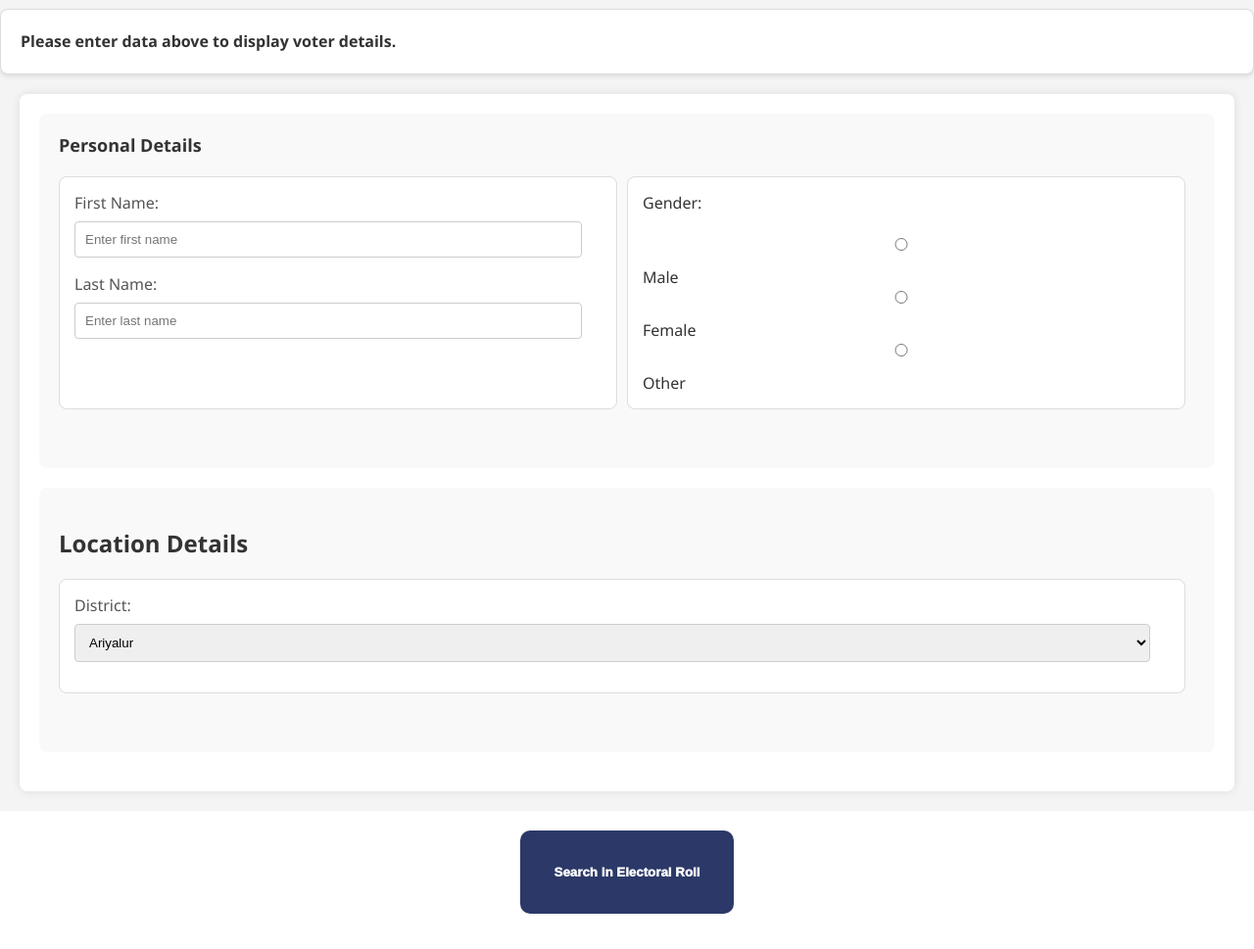
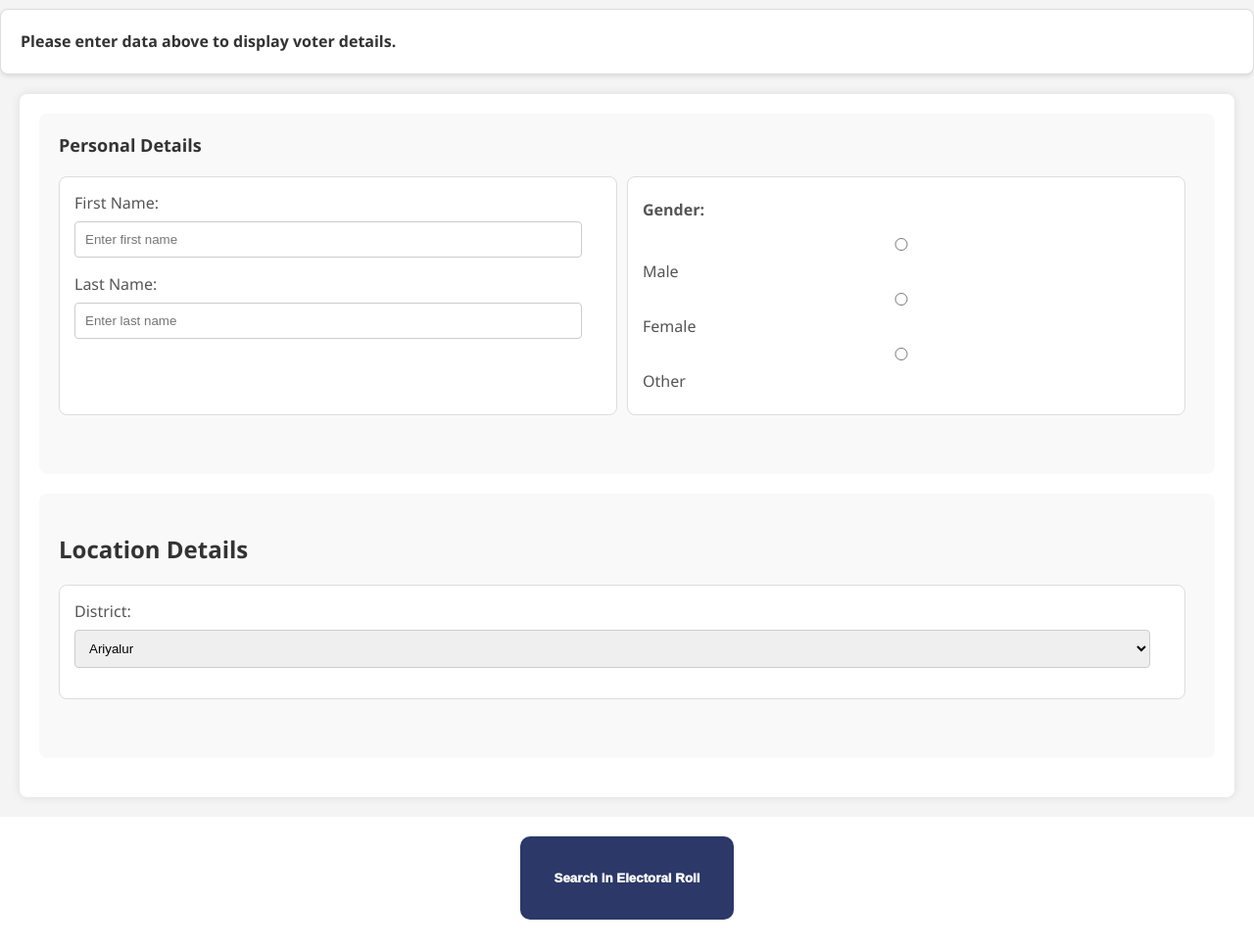
Before and after one commit to kesav25155/election_commission_tn_unofficial, a PHP site: page /search.php in a window 1280 px wide. Shown: the part 225-1194 px from the top of the page at 98% size. Before the commit the page ends 1158 px from the top, so only its background shows below. Run offline with PHP 8.4, Linux system fonts and the light colour scheme; some libraries are stand-ins or nearby versions.

Commit message:
Update search.php

```diff
--- a/search.php
+++ b/search.php
@@ -95,15 +95,14 @@
     display: flex;
     flex-wrap: wrap;
     align-items: center;
+    justify-content: flex-start; /* Align items to the start */
 }
 
-        .gender-radio label {
-            margin-right: 20px;
+.gender-radio input[type="radio"] {
+    margin-right: 5px;
+    margin-bottom: 10px; /* Add space between each radio button */
 }
 
-        .gender-radio input {
-            margin-right: 5px;
-        }
 
         button {
             background-color: #4caf50;
@@ -389,10 +388,13 @@ if ($_SERVER['REQUEST_METHOD'] === 'GET') {
                         <input type="text" id="lastName" name="lastName" placeholder="Enter last name">
                     </div>
 <div class="light-box gender-radio">
-                        Gender:<br><br>
-                            <input type="radio" name="gender" value="male"> Male<br>
-                            <input type="radio" name="gender" value="female"> Female<br>
-                            <input type="radio" name="gender" value="other"> Other<br>
+        <label><strong>Gender:</strong></label><br><br>
+        <input type="radio" name="gender" id="male" value="male">
+        <label for="male">Male</label><br>
+        <input type="radio" name="gender" id="female" value="female">
+        <label for="female">Female</label><br>
+        <input type="radio" name="gender" id="other" value="other">
+        <label for="other">Other</label><br>
     </div>
                 </div>
             </section>
```
Lines whose indentation alone changed are shown as unchanged.
